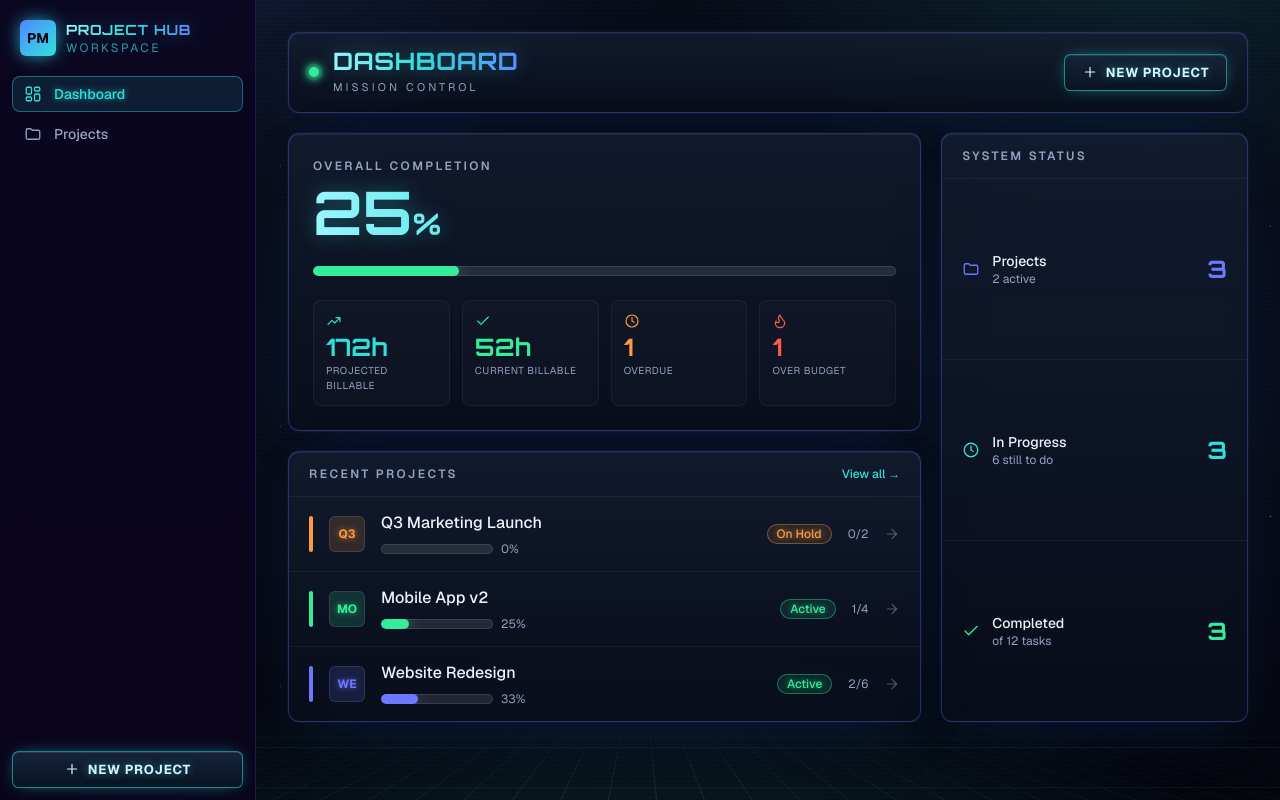
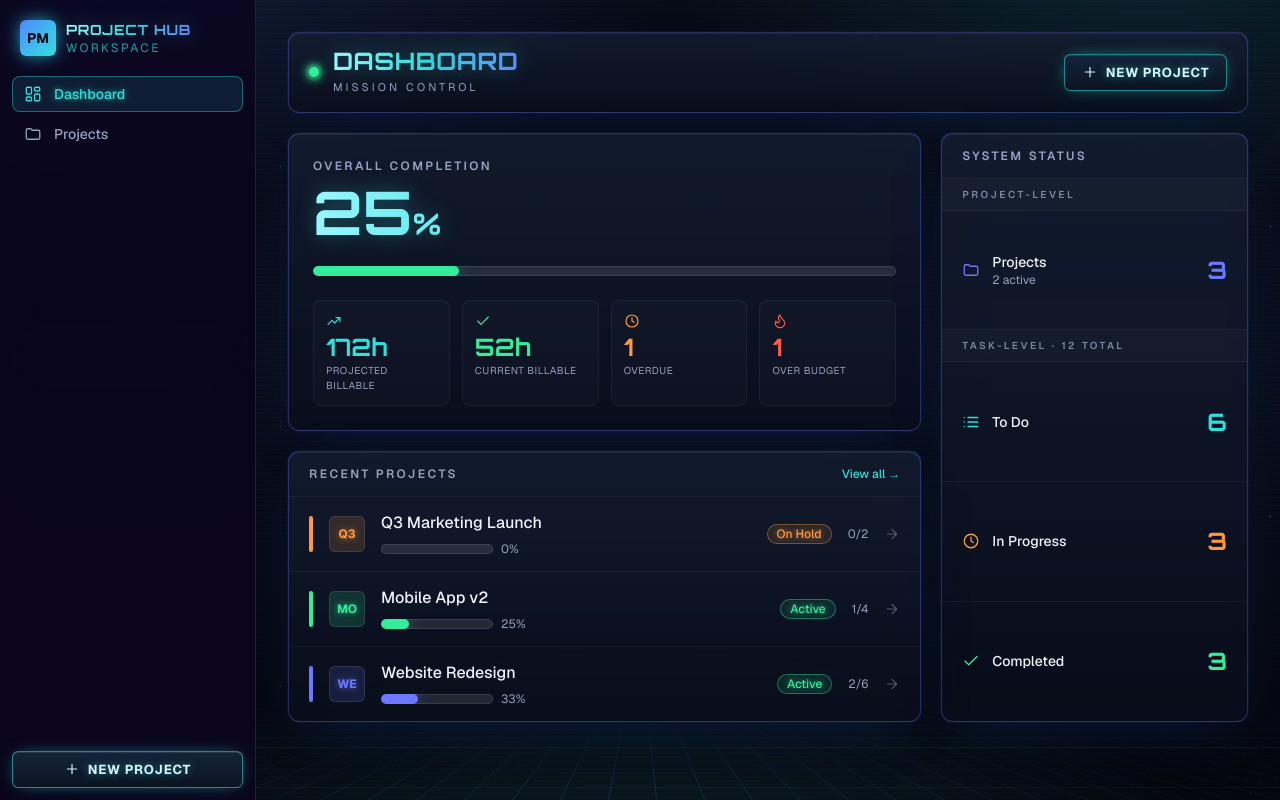
Before and after one commit to raf1914/project-management-app, a Next.js app in the folder pm-demo/: page / in a window 1280 px wide. Built offline with nearby package versions, Linux system fonts and the light colour scheme.

Commit message:
project vs task

```diff
--- a/pm-demo/app/page.tsx
+++ b/pm-demo/app/page.tsx
@@ -9,6 +9,7 @@ import {
   ClockIcon,
   FireIcon,
   FolderIcon,
+  ListIcon,
   PlusIcon,
   TrendingUpIcon,
 } from "@/components/icons";
@@ -23,7 +24,7 @@ export default async function DashboardPage() {
   ]);
   const recent = projects.slice(0, 4);
 
-  const telemetry = [
+  const projectLevel = [
     {
       label: "Projects",
       value: stats.projectCount,
@@ -31,17 +32,26 @@ export default async function DashboardPage() {
       icon: <FolderIcon width={18} height={18} />,
       tone: "text-neon-purple",
     },
+  ];
+  const taskLevel = [
+    {
+      label: "To Do",
+      value: stats.todoCount,
+      hint: "",
+      icon: <ListIcon width={18} height={18} />,
+      tone: "text-neon-cyan",
+    },
     {
       label: "In Progress",
       value: stats.inProgressCount,
-      hint: `${stats.todoCount} still to do`,
+      hint: "",
       icon: <ClockIcon width={18} height={18} />,
-      tone: "text-neon-cyan",
+      tone: "text-neon-orange",
     },
     {
       label: "Completed",
       value: stats.doneCount,
-      hint: `of ${stats.taskCount} tasks`,
+      hint: "",
       icon: <CheckIcon width={18} height={18} />,
       tone: "text-neon-green",
     },
@@ -116,26 +126,19 @@ export default async function DashboardPage() {
           </div>
         </section>
 
-        {/* Telemetry stack (tall, right rail) — owns all the counts */}
+        {/* Telemetry stack (tall, right rail) — grouped by level */}
         <section className="panel flex flex-col p-0 lg:col-span-1 lg:row-span-2">
           <h2 className="border-b border-white/5 px-5 py-3.5 text-xs font-semibold uppercase tracking-[0.2em] text-ink-muted">
             System Status
           </h2>
           <ul className="flex flex-1 flex-col divide-y divide-white/5">
-            {telemetry.map((t) => (
-              <li
-                key={t.label}
-                className="flex flex-1 items-center gap-3 px-5 py-4"
-              >
-                <span className={`${t.tone} text-glow`}>{t.icon}</span>
-                <div className="min-w-0 flex-1">
-                  <p className="text-sm font-medium text-ink">{t.label}</p>
-                  <p className="text-xs text-ink-muted">{t.hint}</p>
-                </div>
-                <span className={`font-display text-2xl font-bold ${t.tone}`}>
-                  {t.value}
-                </span>
-              </li>
+            <GroupHeader>Project-level</GroupHeader>
+            {projectLevel.map((t) => (
+              <StatusRow key={t.label} {...t} />
+            ))}
+            <GroupHeader>Task-level · {stats.taskCount} total</GroupHeader>
+            {taskLevel.map((t) => (
+              <StatusRow key={t.label} {...t} />
             ))}
           </ul>
         </section>
@@ -225,6 +228,41 @@ export default async function DashboardPage() {
   );
 }
 
+/** Level divider inside the System Status rail (project- vs task-level). */
+function GroupHeader({ children }: { children: ReactNode }) {
+  return (
+    <li className="bg-white/[0.02] px-5 py-2 text-[10px] font-semibold uppercase tracking-[0.25em] text-ink-muted/80">
+      {children}
+    </li>
+  );
+}
+
+/** A single metric row in the System Status rail. */
+function StatusRow({
+  icon,
+  label,
+  hint,
+  value,
+  tone,
+}: {
+  icon: ReactNode;
+  label: string;
+  hint: string;
+  value: ReactNode;
+  tone: string;
+}) {
+  return (
+    <li className="flex flex-1 items-center gap-3 px-5 py-3.5">
+      <span className={`${tone} text-glow`}>{icon}</span>
+      <div className="min-w-0 flex-1">
+        <p className="text-sm font-medium text-ink">{label}</p>
+        {hint && <p className="text-xs text-ink-muted">{hint}</p>}
+      </div>
+      <span className={`font-display text-2xl font-bold ${tone}`}>{value}</span>
+    </li>
+  );
+}
+
 /** Compact KPI tile (billing / risk) shown under the completion bar. */
 function MetricTile({
   icon,
```
